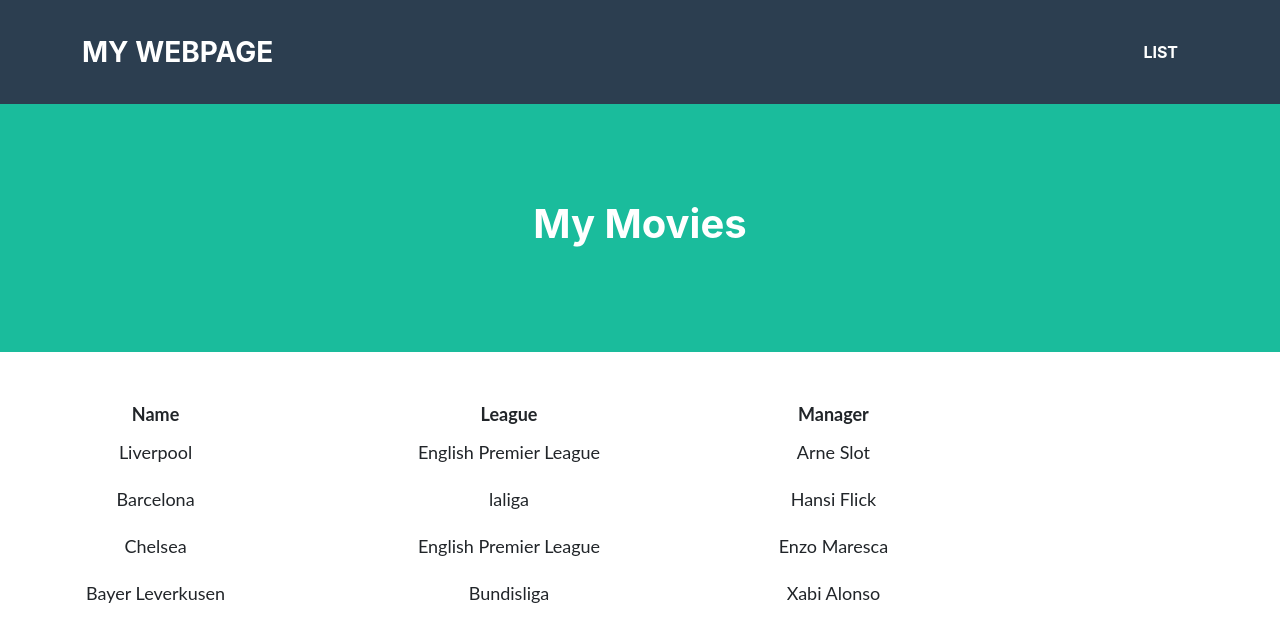
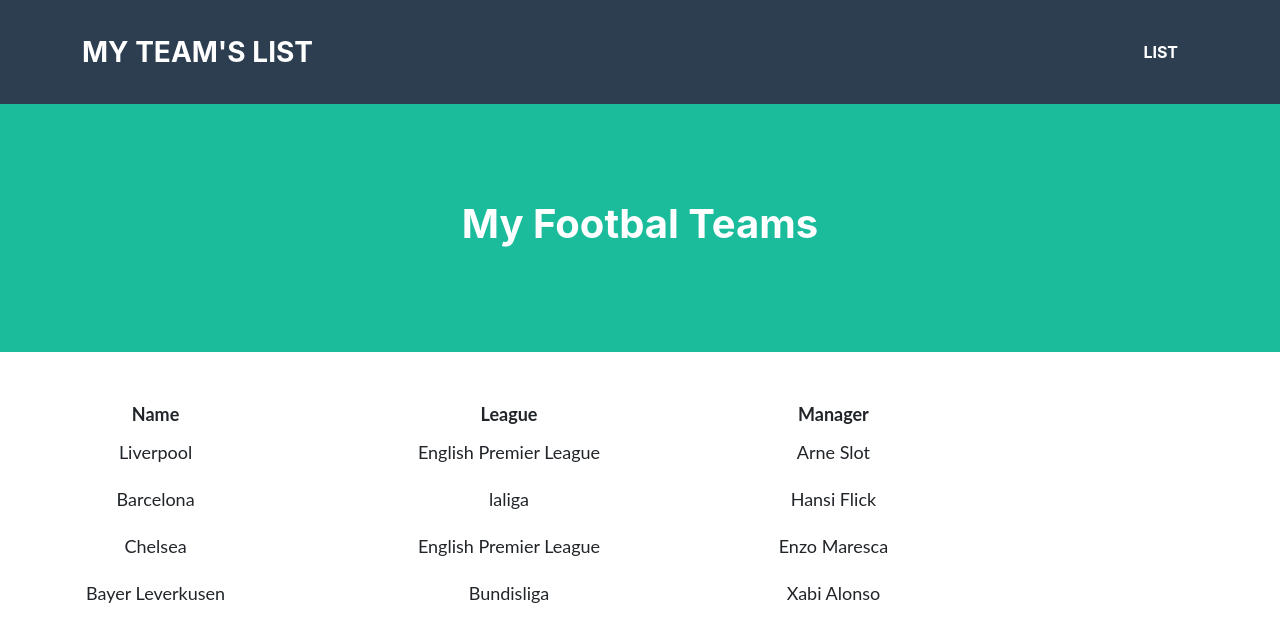
Before and after one commit to delvin-afk/delvin-afk.github.io, a plain HTML site: page list.html in a window 1280 px wide. Drawn offline with Linux system fonts and the light colour scheme.

Commit message:
"list html edits"

```diff
--- a/list.html
+++ b/list.html
@@ -3,7 +3,7 @@
     <header>
         <link rel="stylesheet" href="style.css">
         <link rel="stylesheet" href="table_style.css">
-        <title>My Webpage Title</title>
+        <title>My Teams List</title>
     </header>
     <body>
         <!---Navigation--->
@@ -11,7 +11,7 @@
         <nav class="navbar navbar-expand-lg bg-secondary text-uppercase fixed-top" id="mainNav">
             <div class="container">
                 <!--This code defines the "My Webpage" link in the top right corner of the navigation pane-->
-                <a class="navbar-brand" href="">My Webpage</a>
+                <a class="navbar-brand" href="">My Team's list</a>
                 <!--This code defines the "List" link in the top left corner of the navigation pane-->
                 <ul class="navbar-nav ms-auto">
                     <li class="nav-item mx-0 mx-lg-1"><a class="nav-link py-3 px-0 px-lg-3 rounded" href="./list.html">List</a></li>
@@ -20,7 +20,7 @@
         </nav>
         <!--This code creates the middle section of the webpage-->
         <header class="masthead bg-primary text-white text-center">
-            <h1>My Movies</h1>
+            <h1>My Footbal Teams</h1>
         </header>
         <!--Here is where the table will be loaded in.  The actual table will be loaded in JavaScript.-->
         <section class="mt-5 text-center">
```
